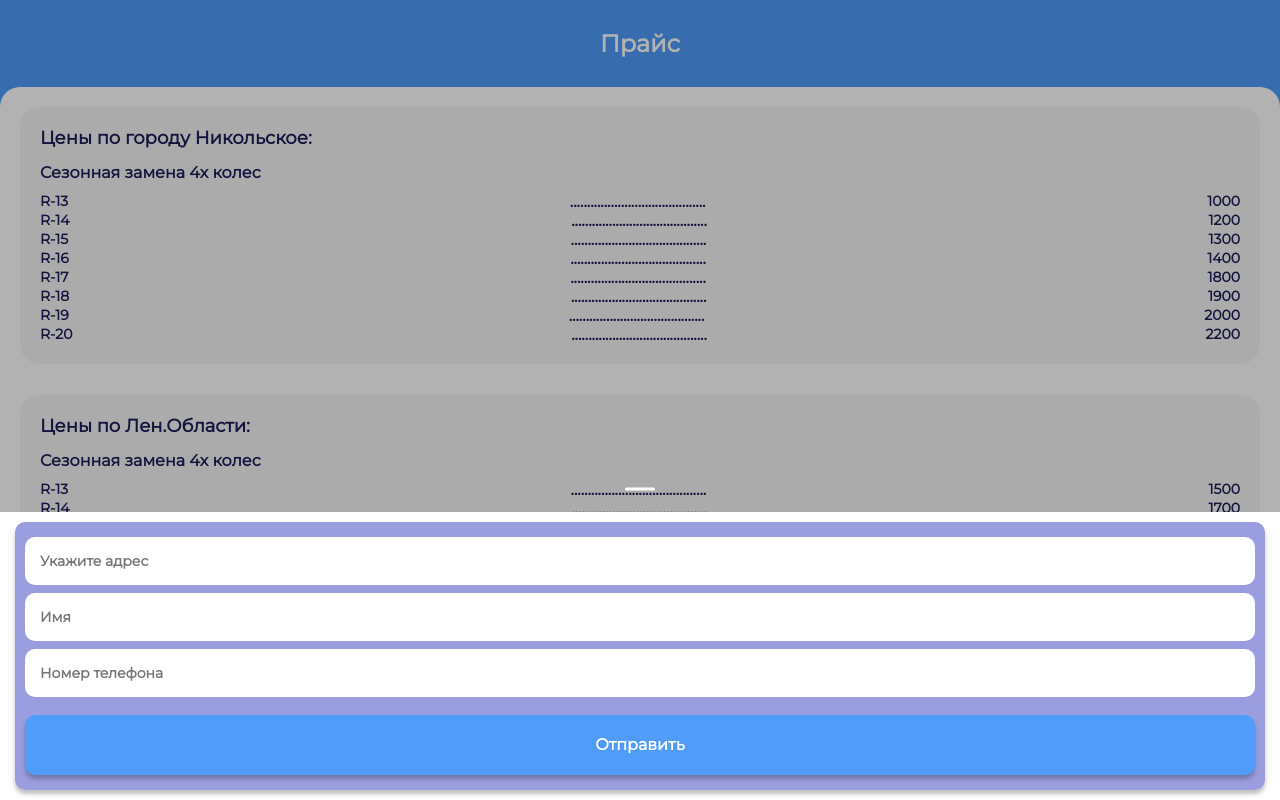
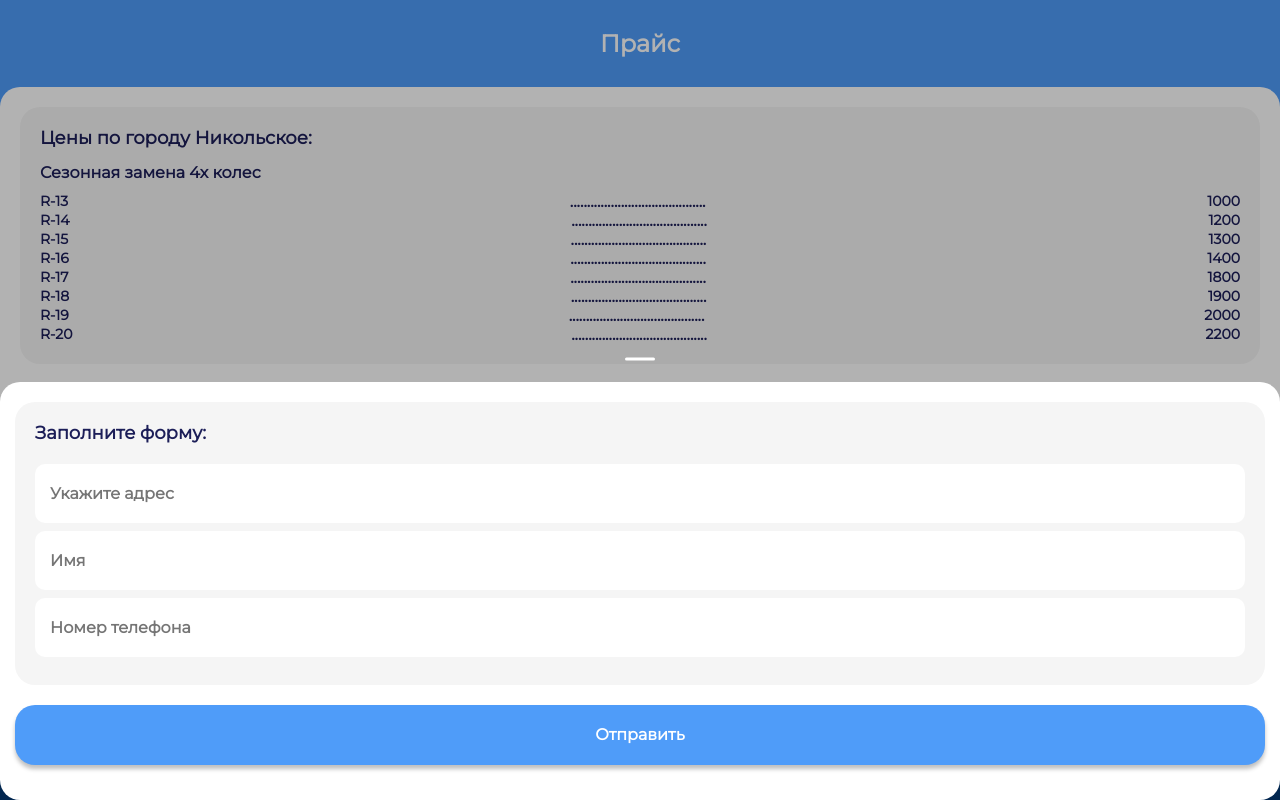
Before and after one commit to Prokhorova-Ri/kabaloevh-app, a Vue app: page /price in a window 1280 px wide. Both pictures are taken after a click on the button "Оставить заявку". Built offline with nearby package versions, Linux system fonts and the light colour scheme.

Commit message:
Редизайн всего сайта

```diff
--- a/src/assets/global.scss
+++ b/src/assets/global.scss
@@ -41,10 +41,15 @@ body {
 }
 
 .form {
-  padding: 15px 10px 15px 10px;
-  background: rgba(131, 134, 214, 0.8);
-  box-shadow: 0 4px 4px rgba(0, 0, 0, 0.25);
-  border-radius: 10px;
+  //padding: 15px 10px 15px 10px;
+  //background: rgba(131, 134, 214, 0.8);
+  //box-shadow: 0 4px 4px rgba(0, 0, 0, 0.25);
+  //border-radius: 10px;
+  margin: 10px 0;
+}
+.form-title {
+  font-size: 18px;
+  margin: 0 0 20px 0;
 }
 
 :root {
--- a/src/components/Forms/RequestApplication.vue
+++ b/src/components/Forms/RequestApplication.vue
@@ -1,5 +1,6 @@
 <template>
-  <form @submit.prevent='sendFormApplication' class='form'>
+  <form @submit.prevent='sendFormApplication' class='form main-layout-parent'>
+    <p class='form-title'>Заполните форму:</p>
     <div
       v-for='(item, index) in useSchemaForm'
       :key='index'
@@ -9,8 +10,8 @@
         :schema='item'
       />
     </div>
-    <Button margin='10px 0 0 0px' text='Отправить'/>
   </form>
+  <Button margin='10px 0 25px 0px' text='Отправить'/>
 </template>
 
 <script>
--- a/src/components/Forms/RequestReviews.vue
+++ b/src/components/Forms/RequestReviews.vue
@@ -1,6 +1,7 @@
 <template>
   <form @submit.prevent='sendFormReview'>
-    <div class='form'>
+    <div class='form main-layout-parent'>
+      <p class='form-title'>Заполните форму:</p>
       <div
         v-for='(item, index) in useSchemaForm'
         :key='index'
@@ -26,7 +27,7 @@
         />
       </div>
     </div>
-    <Button margin='10px 0 0 0px' text='Отправить' />
+    <Button margin='10px 0 25px 0px' text='Отправить' />
   </form>
 </template>
 
--- a/src/components/SelectParamsLayout/index.vue
+++ b/src/components/SelectParamsLayout/index.vue
@@ -1,5 +1,5 @@
 <template>
-  <div class='select-params'>
+  <div class='select-params main-layout-parent'>
       <h2 class='select-params-title'>Заявка на услугу:</h2>
       <div
         v-for='(item, index) in Object.values(selectFiltersList)'
@@ -44,10 +44,11 @@ export default {
 
 <style lang='scss' scoped>
   .select-params {
-    padding: 15px 10px 15px 10px;
-    background: rgba(131, 134, 214, 0.8);
-    box-shadow: 0 4px 4px rgba(0, 0, 0, 0.25);
+    //padding: 15px 10px 15px 10px;
+    //background: rgba(131, 134, 214, 0.8);
+    //box-shadow: 0 4px 4px rgba(0, 0, 0, 0.25);
     border-radius: 10px;
+    margin: 20px 0 10px 0;
     &-wrapper {
       display: flex;
       justify-content: space-between;
--- a/src/components/Universal/Button.vue
+++ b/src/components/Universal/Button.vue
@@ -53,7 +53,7 @@ export default {
     background: #4f9cf9;
     color: white;
     box-shadow: 0 4px 4px rgba(0, 0, 0, 0.25);
-    border-radius: 10px;
+    border-radius: 20px;
     font-weight: 600;
     font-size: 16px;
     line-height: 24px;
--- a/src/components/Universal/Inputs/Input.vue
+++ b/src/components/Universal/Inputs/Input.vue
@@ -36,17 +36,17 @@ export default {
 <style lang='scss' scoped>
   .input {
     width: 100%;
-    padding: 15px 0 15px 15px;
+    padding: 20px 0 20px 15px;
     border-radius: 10px;
     border: none;
     margin: 0 0 8px 0;
-    font-size: 14px;
+    font-size: 16px;
     &:focus {
       outline: none;
     }
     &-error {
-      font-size: 14px;
-      margin: 2px 0 10px 0;
+      font-size: 15px;
+      margin: 2px 0 10px 10px;
       color: #ce4040;
     }
   }
--- a/src/components/Universal/Inputs/TextArea.vue
+++ b/src/components/Universal/Inputs/TextArea.vue
@@ -40,14 +40,14 @@ export default {
   border-radius: 10px;
   border: none;
   margin: 0 0 8px 0;
-  font-size: 14px;
+  font-size: 16px;
   height: 150px;
   &:focus {
     outline: none;
   }
   &-error {
-    font-size: 14px;
-    margin: 2px 0 10px 0;
+    font-size: 15px;
+    margin: 2px 0 10px 10px;
     color: #ce4040;
   }
 }
--- a/src/views/index.vue
+++ b/src/views/index.vue
@@ -54,9 +54,9 @@
       <template #content>
         <WrapperLayout
           :class-list-for-height="['select-params', -'layout-to-top-close']"
-          background-color='#f5f5f5'
-          border-radius='10px 10px 0 0'
-          padding='20px 15px'
+          background-color='white'
+          padding='10px 15px'
+          border-radius='20px'
         >
           <template #content>
             <div style='margin: 0 0 20px 0'>
--- a/src/views/price/index.vue
+++ b/src/views/price/index.vue
@@ -39,7 +39,7 @@
         <WrapperLayout
           :class-list-for-height="['form', -'layout-to-top-close']"
           background-color='white'
-          border-radius='0'
+          border-radius='20px'
           padding='10px 15px'
         >
           <template #content>
--- a/src/views/reviews/index.vue
+++ b/src/views/reviews/index.vue
@@ -16,7 +16,7 @@
       <WrapperLayout
         :class-list-for-height="['form', -'layout-to-top-close']"
         background-color='white'
-        border-radius='0'
+        border-radius='20px'
         padding='10px 15px'
       >
         <template #content>
```
